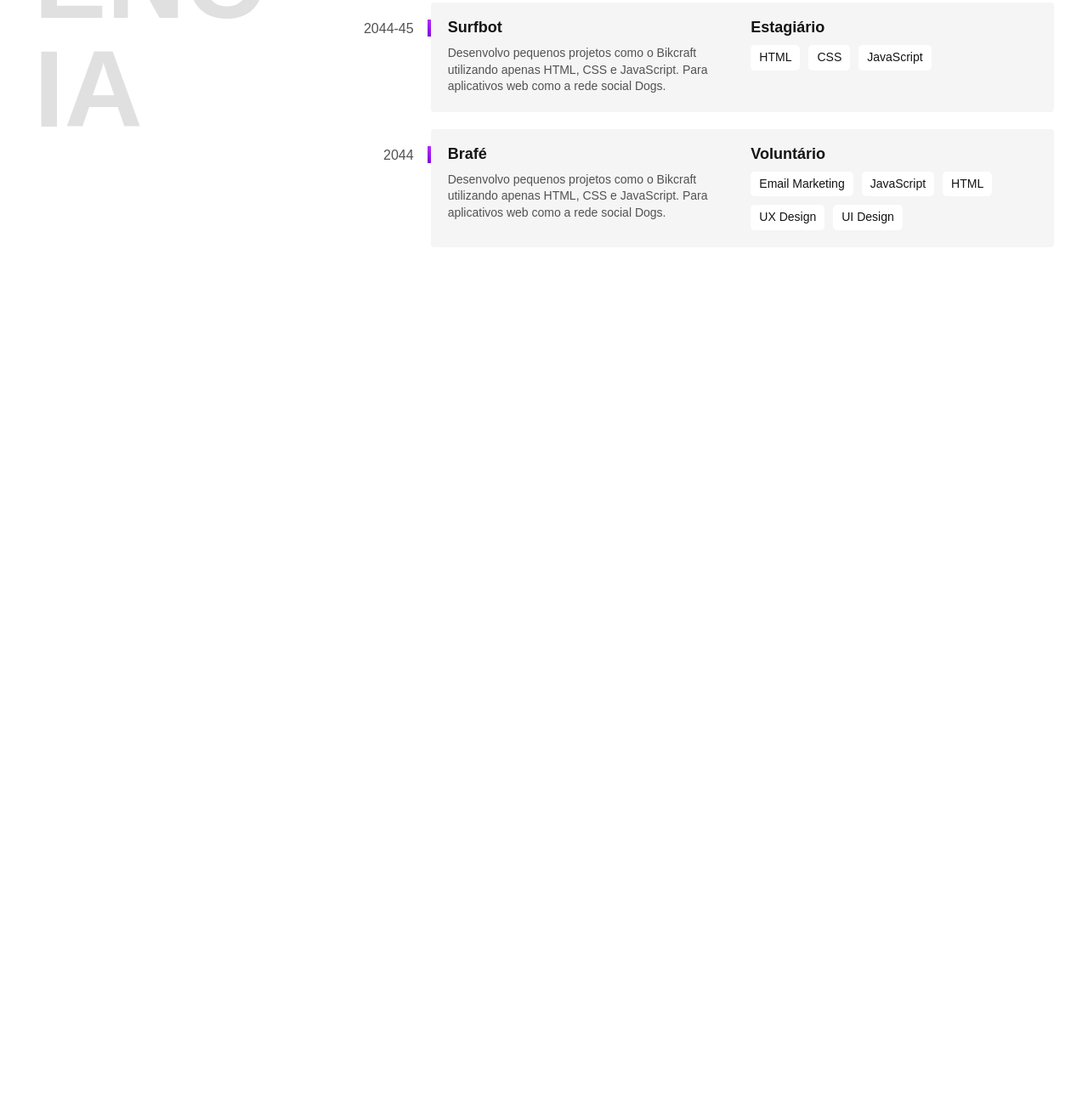
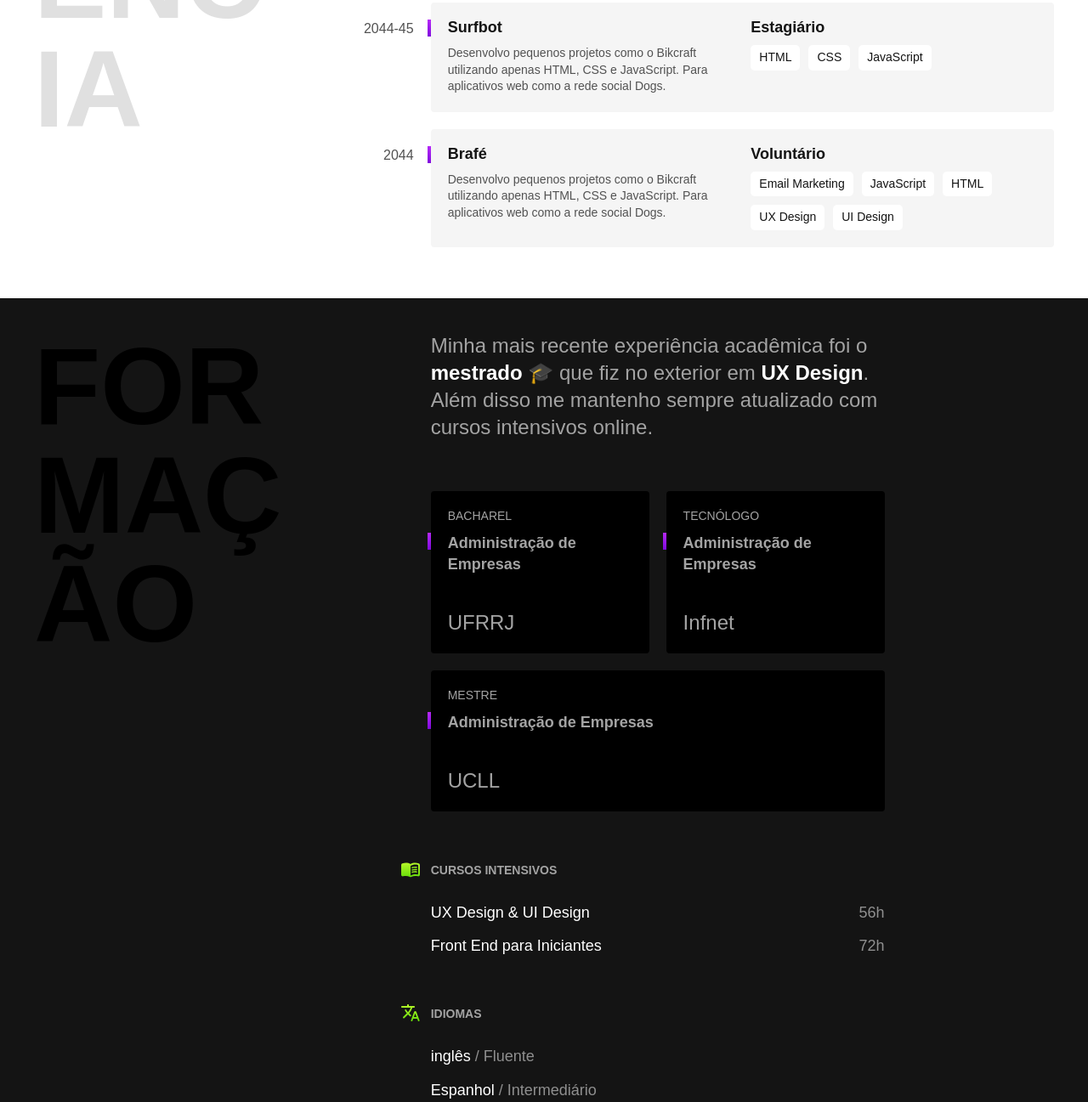
Before and after one commit to FelipeUTFPR/FelipeUTFPR.github.io, a plain HTML site: page index.html in a window 1280 px wide. Shown: the part 1071-2368 px from the top of the page at 85% size. Before the commit the page ends 1422 px from the top, so only its background shows below. Drawn offline with Linux system fonts and the light colour scheme.

Commit message:
Formação

```diff
--- /dev/null
+++ b/css/formacao.css
@@ -0,0 +1,163 @@
+.formacao{
+  background: #141414;
+  color: #ffffff;
+
+
+}
+
+.formacao-container{
+  max-width: 1200px;
+  padding: 40px 20px;
+  margin: 0 auto;
+  display: grid;
+  grid-template-columns: 1fr 2fr;
+  gap:100px;
+  position: relative;
+}
+
+.formacao-container::after{
+  content: "";
+  display: block;
+  width: 130px;
+  height: 100px;
+  background: url("/img/detalhe.svg") no-repeat center;
+  position: absolute;
+  bottom: -50px;
+  left: 20px;
+}
+
+.formacao .subtitulo{
+  color: #000000;
+  max-width: 5ch;
+
+}
+
+.formacao-texto{
+  font-size: 1.5rem;
+  line-height: 1.33;
+  max-width: 40ch;
+  margin-bottom: 60px;
+  color: #a3a3a3;
+}
+
+.formacao strong{
+  color: #FFFFFF;
+}
+
+.faculdade-lista{
+  display: flex;
+  flex-wrap: wrap;
+  gap: 20px;
+  margin-bottom: 60px;
+}
+
+.faculdade{
+  flex: 1;
+  background: #000000 ;
+  padding: 20px;
+  border-radius: 4px;
+  display: flex;
+  flex-direction: column;
+}
+
+.faculdade-tipo{
+  font-size: 0.875rem;
+  text-transform: uppercase;
+  margin-bottom: 10px;
+}
+
+.faculdade-curso{
+  flex: 1;
+  font-size: 1.125rem;
+  line-height: 1.4;
+  margin-bottom: 40px;
+  position: relative;
+
+}
+
+.faculdade-curso::before{
+  content: "";
+  display: block;
+  height: 20px;
+  width: 4px;
+  background: linear-gradient(180deg, #B629F8 0%, #800ADD 100%);
+  position: absolute;
+  left: -24px;
+}
+
+.faculdade-instituicao{
+  font-size: 1.125rem;
+  color: #A3A3A3;
+
+}
+
+.cursos{
+  margin-bottom: 60px;
+}
+
+.formacao-extra h3{
+  font-size: 0.875rem;
+  line-height: 1.4;
+  text-transform: uppercase;
+  margin-bottom: 30px;
+  position: relative;
+
+}
+
+.formacao-extra h3::before{
+  display: block;
+  content: "";
+  width: 24px;
+  height: 24px;
+  position: absolute;
+  left: -36px;
+  top: -4px;
+
+}
+
+.cursos h3::before{
+  background: url("../img/cursos.svg") no-repeat center center;
+}
+
+.idiomas h3::before{
+  background: url("../img/idiomas.svg") no-repeat center center;
+}
+
+.formacao-extra li{
+  font-size: 18px;
+  line-height: 1.1;
+  margin-top: 20px;
+  color: #FFFFFF;
+}
+
+.formacao-extra span{
+  color: #8F8F8F;
+}
+
+.cursos li{
+  display: flex;
+  justify-content: space-between;
+}
+
+@media (max-width:800px){
+  .formacao-container{
+    display: grid;
+    grid-template-columns: 1fr;
+    padding: 60px 20px;
+    gap: 40px;
+  }
+  .formacao .subtitulo{
+    color: #ffffff;
+  }
+  .formacao-texto{
+    font-size: 1.25rem ;
+  }
+  .formacao-extra h3::before{
+    position: initial;
+    margin-bottom: 10px;
+  }
+  .faculdade-lista{
+    flex-direction: column;
+
+  }
+}
--- a/css/global.css
+++ b/css/global.css
@@ -34,7 +34,7 @@ img{
   .subtitulo{
     font-size: 3rem;
     text-transform: capitalize;
-    max-width: initial;
+    max-width: initial !important;
   }
 
 }
--- a/css/style.css
+++ b/css/style.css
@@ -1,4 +1,5 @@
 @import "./header.css";
 @import "./global.css";
 @import "./introducao.css";
-@import "./experiencia.css"
+@import "./experiencia.css";
+@import "./formacao.css";
--- a/index.html
+++ b/index.html
@@ -77,6 +77,68 @@
 
   </section>
 
+  <section class="formacao" id="formacao" aria-label="formacao">
+    <div class="formacao-container">
+      <h2 class="subtitulo">Formação</h2>
+
+      <div class="formacao-texto">
+        <p class="formacao-texto">
+          Minha mais recente experiência acadêmica foi o <strong>mestrado</strong> 🎓 que fiz no exterior em <strong>UX Design</strong>. Além disso me mantenho sempre atualizado com cursos intensivos online.
+        </p>
+
+        <ul class="faculdade-lista">
+          <li class="faculdade">
+            <span class="faculdade-tipo">BACHAREL</span>
+            <h3 class="faculdade-curso">Administração
+              de Empresas</h3>
+            <span class="faculdade-institucao">UFRRJ</span>
+          </li>
+          <li class="faculdade">
+            <span class="faculdade-tipo">TECNÓLOGO</span>
+            <h3 class="faculdade-curso">Administração
+              de Empresas</h3>
+            <span class="faculdade-institucao">Infnet</span>
+          </li>
+          <li class="faculdade">
+            <span class="faculdade-tipo">MESTRE</span>
+            <h3 class="faculdade-curso">Administração
+              de Empresas</h3>
+            <span class="faculdade-institucao">UCLL</span>
+          </li>
+        </ul>
+
+        <div class="formacao-extra">
+          <div class="cursos">
+            <h3>CURSOS INTENSIVOS</h3>
+            <ul>
+              <li>UX Design & UI Design <span>56h</span></li>
+              <li>Front End para Iniciantes <span>72h</span></li>
+            </ul>
+          </div>
+
+          <div class="idiomas">
+            <h3>IDIOMAS</h3>
+            <ul>
+              <li>inglês <span> / Fluente</span></li>
+              <li>Espanhol <span> / Intermediário</span></li>
+            </ul>
+          </div>
+
+        </div>
+
+
+      </div>
+
+
+
+
+
+
+    </div>
+
+
+  </section>
+
 </body>
 
 </html>
```
